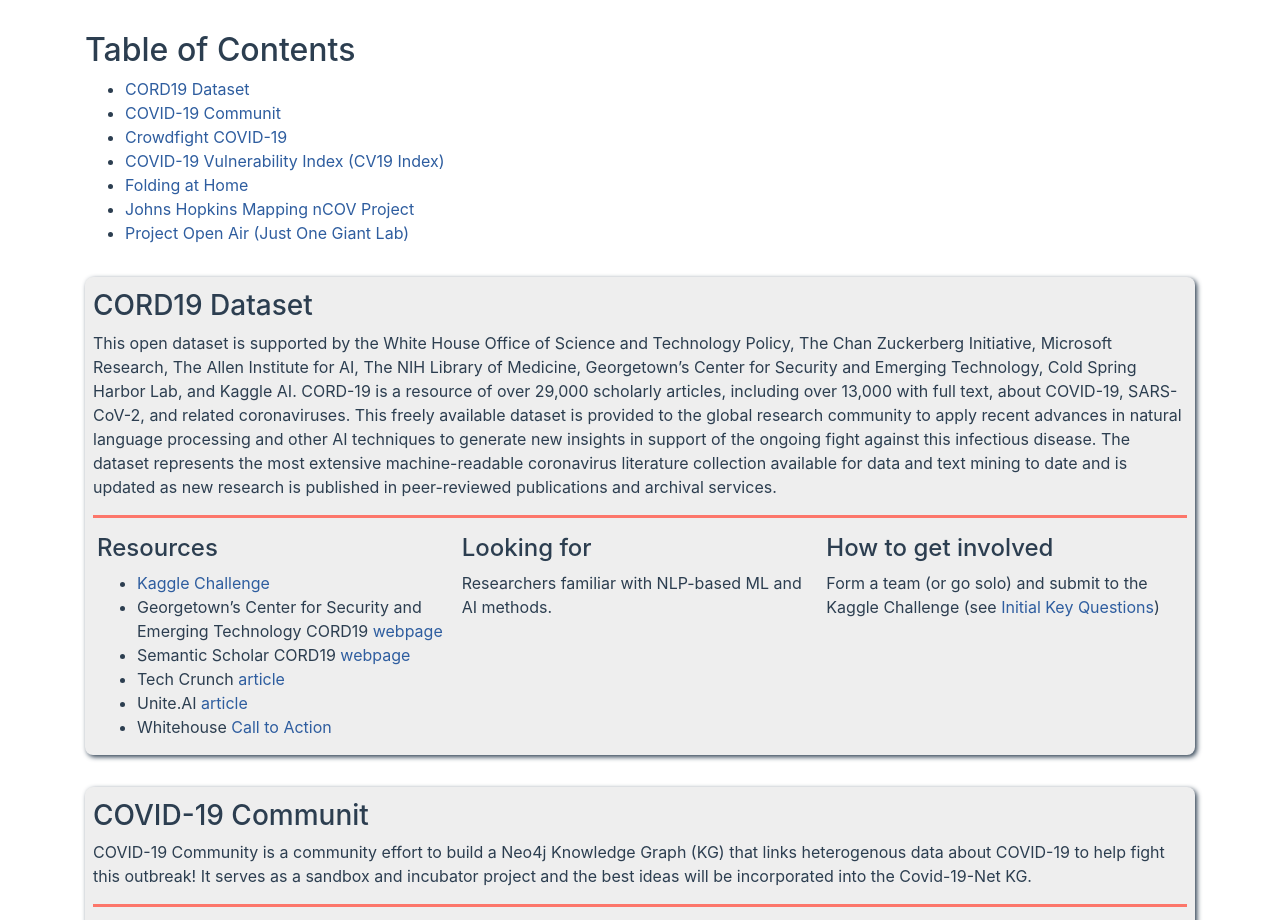
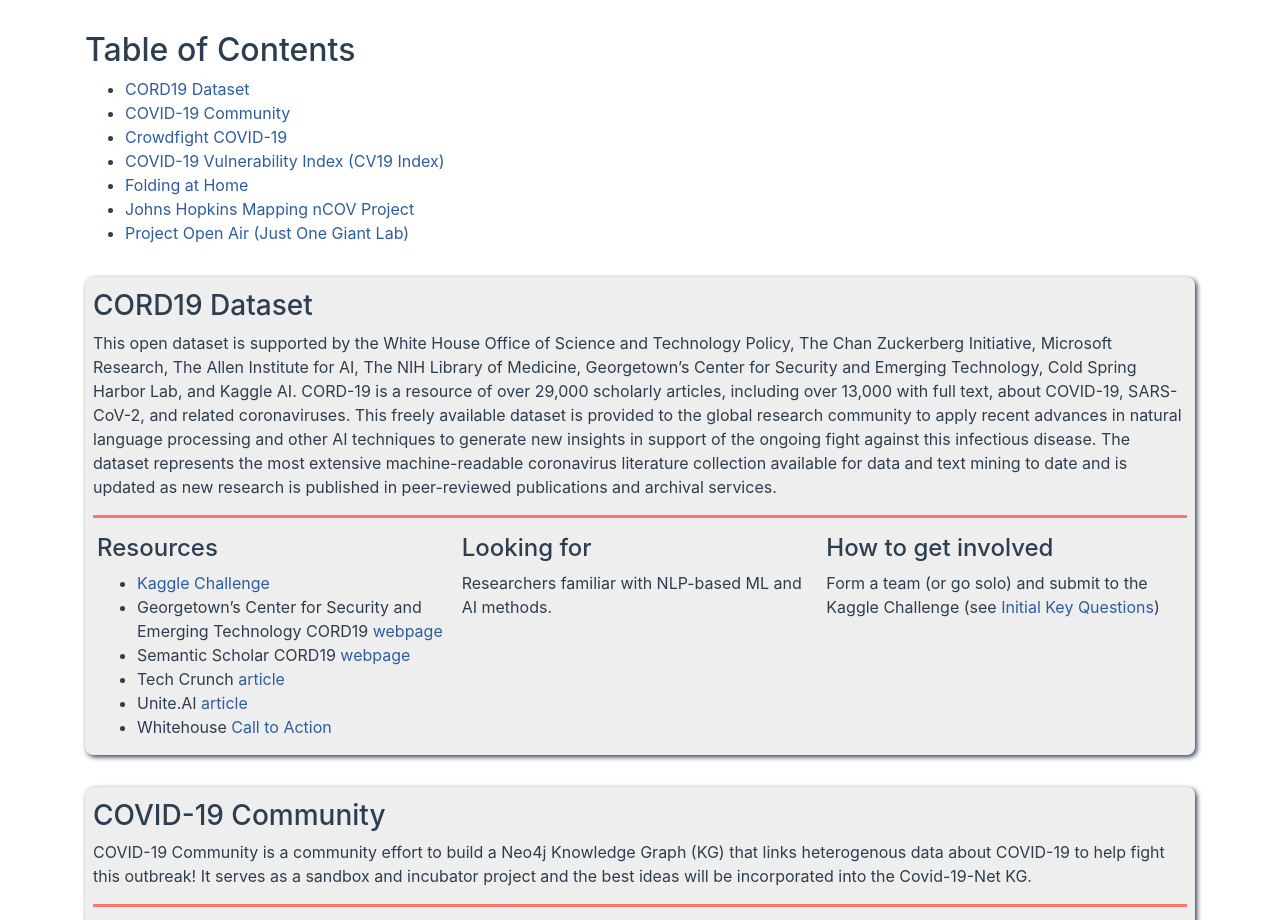
Before and after one commit to science-responds/science-responds.github.io-source, a Jekyll site: the page built from pages/projects/ml.md, in a window 1280 px wide and 1400 px high. Shown: the part 177-1097 px from the top of the window. Built offline with Jekyll 4.4.1, drawn with Linux system fonts in a browser that asks for light colours.

Commit message:
Update community.yml
Fix typo.

```diff
--- a/_data/projects/community.yml
+++ b/_data/projects/community.yml
@@ -1,4 +1,4 @@
-title: COVID-19 Communit
+title: COVID-19 Community
 
 description: |
   COVID-19 Community is a community effort to build a Neo4j Knowledge Graph (KG) that links heterogenous data about COVID-19 to help fight this outbreak! It serves as a sandbox and incubator project and the best ideas will be incorporated into the Covid-19-Net KG.
```
